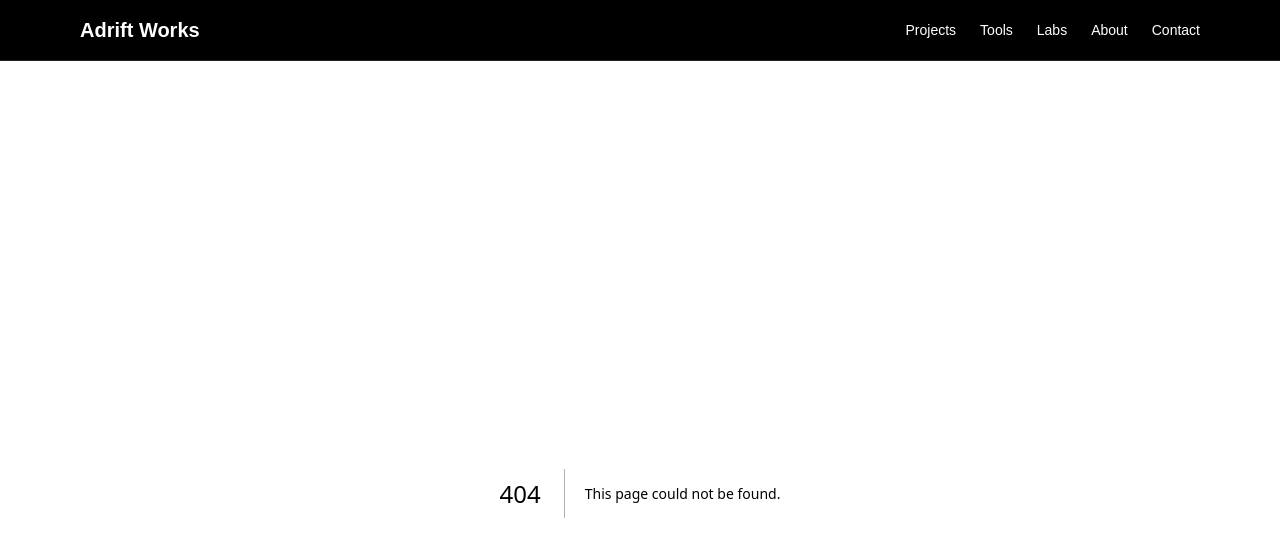
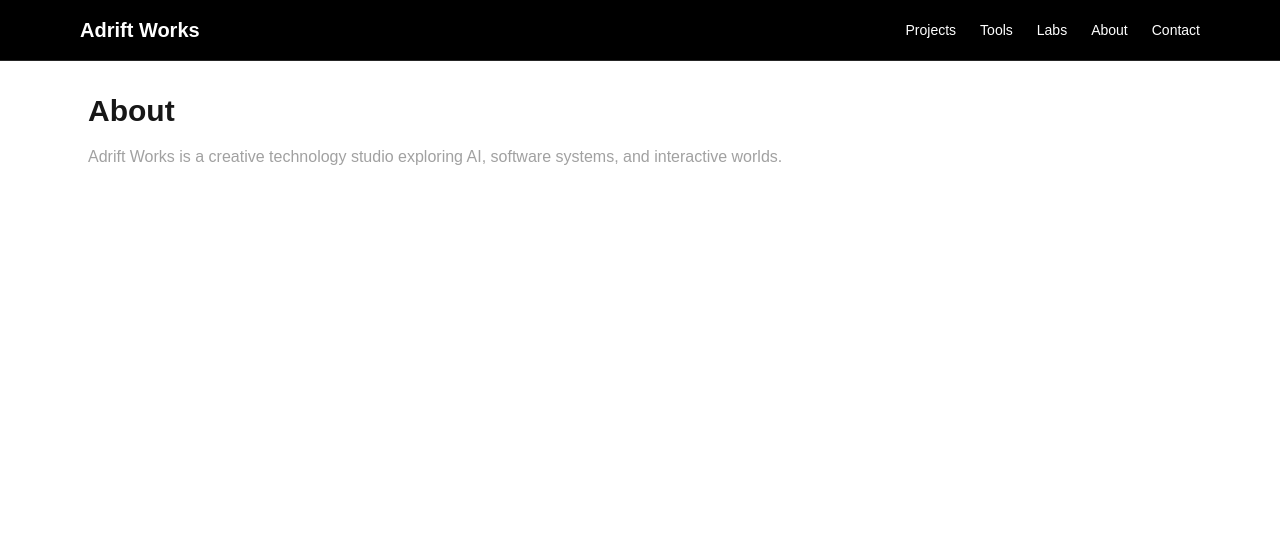
Before and after one commit to AdriftWorks/website, a Next.js app: page /about in a window 1280 px wide. Before the commit this address had no page. Shown: the top 556 px of the page. Built offline with nearby package versions, Linux system fonts and the light colour scheme.

Commit message:
Add About page component with description

```diff
--- /dev/null
+++ b/app/about/page.tsx
@@ -0,0 +1,12 @@
+export default function About() {
+  return (
+    <div className="space-y-4">
+      <h1 className="text-3xl font-bold">About</h1>
+
+      <p className="text-neutral-400">
+        Adrift Works is a creative technology studio exploring AI,
+        software systems, and interactive worlds.
+      </p>
+    </div>
+  );
+}
```
